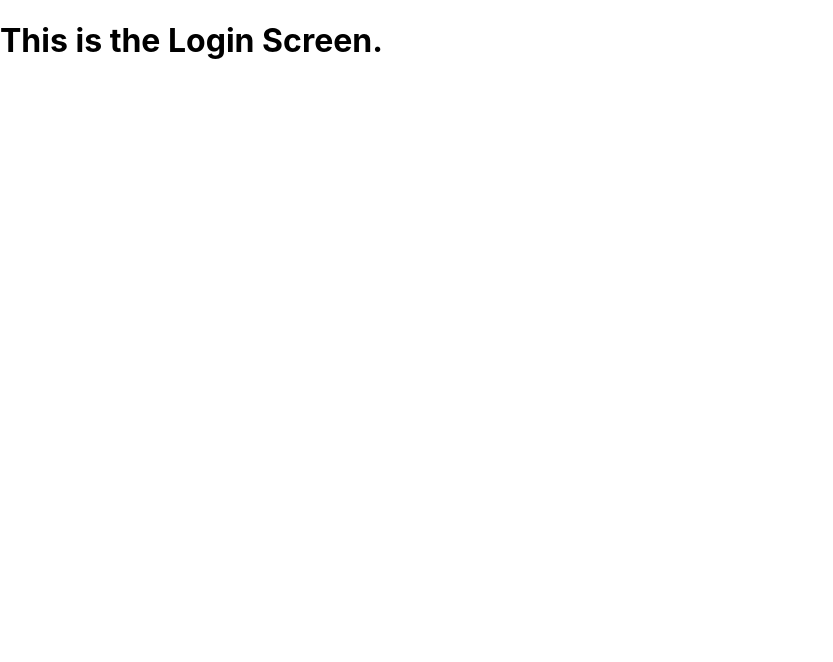
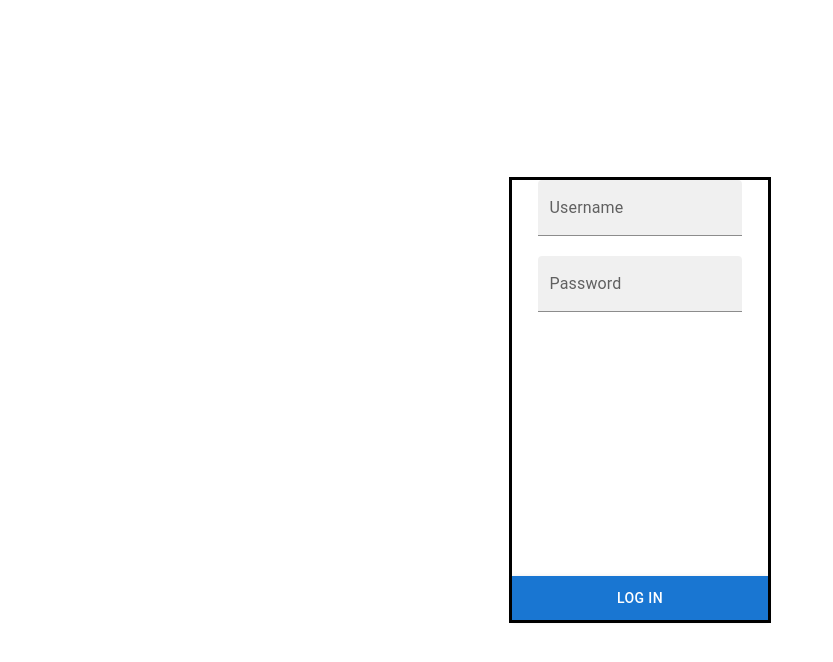
Before and after one commit to Mbickne1/481-Final-Project, a React (Create React App) app in the folder src/client/: page / in a window 1280 px wide. Shown: the top 662 px of the page, without its empty margins (0-833 px from the left). Built offline with nearby package versions, Linux system fonts and the light colour scheme.

Commit message:
Began creating basic login screen

```diff
--- a/src/client/package.json
+++ b/src/client/package.json
@@ -3,6 +3,9 @@
   "version": "0.1.0",
   "private": true,
   "dependencies": {
+    "@emotion/react": "^11.10.4",
+    "@emotion/styled": "^11.10.4",
+    "@mui/material": "^5.10.6",
     "@testing-library/jest-dom": "^5.16.5",
     "@testing-library/react": "^13.4.0",
     "@testing-library/user-event": "^13.5.0",
--- /dev/null
+++ b/src/client/src/Components/Main/LoginView/LoginView.module.css
@@ -0,0 +1,26 @@
+.container {
+    display: flex;
+    width: 20%;
+    height: 55%;
+    margin: auto;
+    border: 3px solid black;
+    flex-direction: column;
+    justify-content: center;
+    align-content: center;
+    align-self: center;
+}
+
+.fieldContainer {
+    display: flex;
+    width: 100%;
+    height: 30%;
+    flex-direction: column;
+    justify-content: space-between;
+    align-items: center;
+}
+
+.buttonContainer {
+    width: 100%;
+    height: 10%;
+    margin-top: auto;
+}
--- a/src/client/src/Components/Main/LoginView/index.js
+++ b/src/client/src/Components/Main/LoginView/index.js
@@ -1,11 +1,28 @@
 import React from 'react';
+import { TextField, Button } from '@mui/material';
+import styles from './LoginView.module.css';
 
-const LoginView = () => {
+const LoginView = (props) => {
+    const { setShowLogin } = props;
 
+    const handleClick = () => {
+        console.log("Validate User Credentials...");
+        console.log("Load User Information...");
+        console.log("Switch To Shop View...");
+        setShowLogin(false);
+    }
 
     return (
-        <div style={{width: '100vw', height: '100vh'}}>
-            <h1>This is the Login Screen.</h1>
+        <div className={styles.container}>
+            <div className={styles.fieldContainer}>
+                <TextField variant='filled' style={{width: '80%'}} label='Username'></TextField>
+                <TextField variant='filled' style={{width: '80%'}} label='Password'></TextField>
+            </div>
+            <div className={styles.buttonContainer}>
+                <Button onClick={handleClick} variant='contained' style={{width: '100%', height: '100%', borderRadius: '0'}}>
+                    Log In
+                </Button>
+            </div>
         </div>
     );
 }
--- a/src/client/src/Components/Main/index.js
+++ b/src/client/src/Components/Main/index.js
@@ -7,9 +7,9 @@ const Main = () => {
     const [showLogin, setShowLogin] = useState(true);
 
     return (
-        <div style={{width: '100vw', height: '100vh'}}>
+        <div style={{width: '100vw', height: '100vh', display: 'flex'}}>
             {showLogin
-                ? <LoginView/>
+                ? <LoginView setShowLogin={setShowLogin}/>
                 : <ItemView />
             }
         </div>
```
Also changed, not shown: 1 other file (tests, documents, lock files or other folders).
